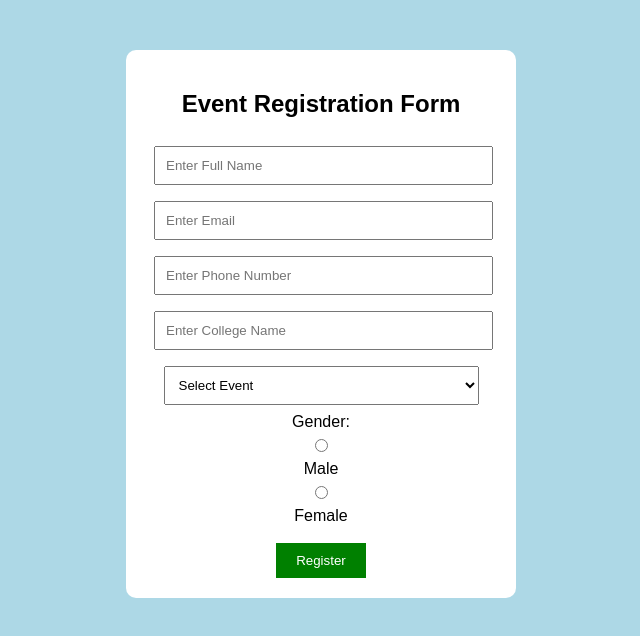
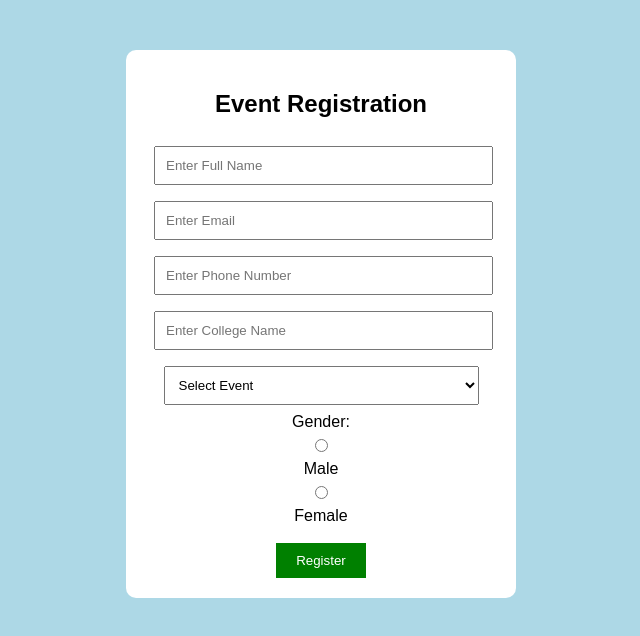
Before and after one commit to realspirit007/event-registration, a plain HTML site: page index.html in a window 1280 px wide. Shown: the whole page, without its empty margins (319-959 px from the left). Drawn offline with Linux system fonts and the light colour scheme.

Commit message:
Update registration page heading

```diff
--- a/index.html
+++ b/index.html
@@ -39,7 +39,7 @@
 
     <div class="container">
 
-        <h2>Event Registration Form</h2>
+        <h2>Event Registration </h2>
 
         <form action="success.html" method="get">
 
```
